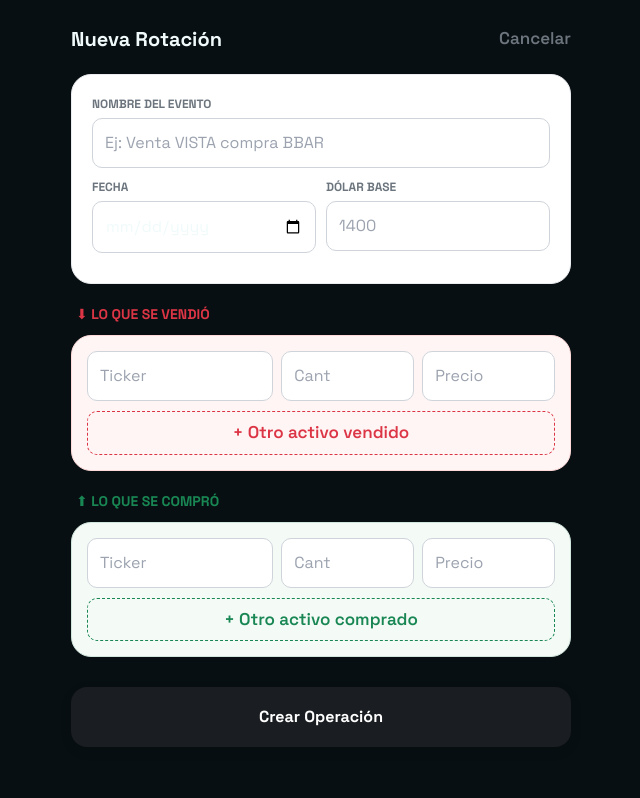
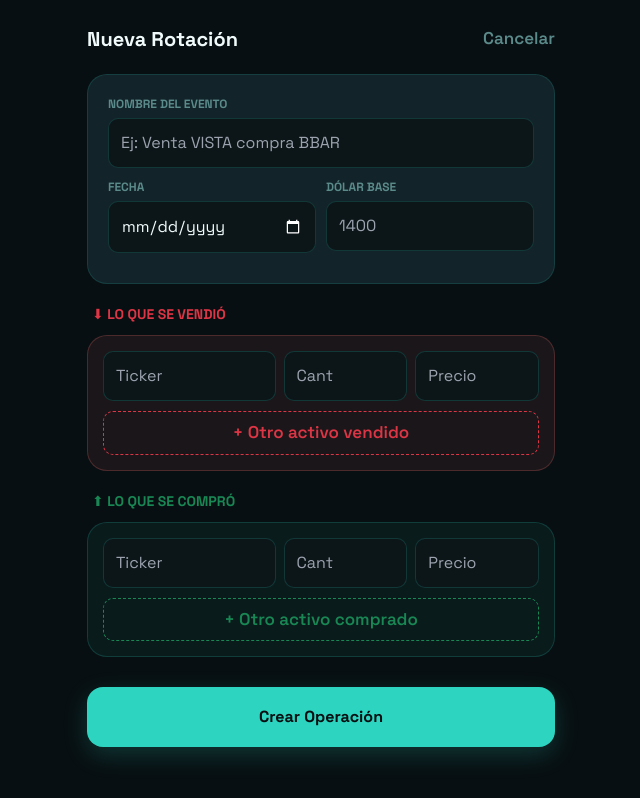
Before and after one commit to jpasman82/portfolio-tracker, a React (Vite) app: page /rotaciones/nueva in a window 1280 px wide. Shown: the whole page, without its empty margins (319-959 px from the left). Built offline with nearby package versions, Linux system fonts and the light colour scheme; no server answers; sample sign-in values are in the browser's storage; the HTML template or start-up script is replaced by a standard one.

Commit message:
fix colores y precios en estretegias

```diff
--- a/src/pages/EventDetail.jsx
+++ b/src/pages/EventDetail.jsx
@@ -24,7 +24,7 @@ export default function EventDetail() {
   const [currentUsdRate, setCurrentUsdRate] = useState('');
   const [eventName, setEventName] = useState('');
   const [saving, setSaving] = useState(false);
-  const [viewCurrency, setViewCurrency] = useState('ARS');
+  const [viewCurrency, setViewCurrency] = useState('USD');
 
   const formatInput = (val) => {
     if (val === undefined || val === null || val === '') return '';
@@ -263,9 +263,7 @@ export default function EventDetail() {
           const currUsd = parseNum(currentUsdRate) || 1;
           const pCompraUSD = pCompraARS / initUsd;
           const pActualUSD = pActualARS / currUsd;
-          const varPct = viewCurrency === 'USD'
-            ? (pCompraUSD > 0 ? ((pActualUSD / pCompraUSD) - 1) * 100 : 0)
-            : (pCompraARS > 0 ? ((pActualARS / pCompraARS) - 1) * 100 : 0);
+          const varPct = pCompraUSD > 0 ? ((pActualUSD / pCompraUSD) - 1) * 100 : 0;
 
           return (
             <div key={index} className="mb-4 pb-4 border-b border-teal-400/5">
@@ -284,7 +282,7 @@ export default function EventDetail() {
                   )}
                   {!isEditingStructure && pCompraARS > 0 && (
                     <div className={`font-mono text-[11px] uppercase tracking-[0.1em] px-2 py-0.5 rounded-lg ${varPct >= 0 ? 'bg-teal-400/10 text-teal-300' : 'bg-red-400/10 text-red-300'}`}>
-                      {varPct >= 0 ? '▲' : '▼'} {Math.abs(varPct).toFixed(1)}%
+                      {varPct >= 0 ? '▲' : '▼'} {Math.abs(varPct).toFixed(1)}% USD
                     </div>
                   )}
                 </div>
--- a/src/pages/NewEvent.jsx
+++ b/src/pages/NewEvent.jsx
@@ -86,21 +86,24 @@ export default function NewEvent() {
     width: '100%',
     padding: '12px',
     borderRadius: '10px',
-    border: '1px solid #ced4da',
+    border: '1px solid rgba(45, 212, 191, 0.18)',
     fontSize: '16px',
     marginBottom: '10px',
-    backgroundColor: '#fff',
+    backgroundColor: '#0C1518',
+    color: '#F0FAFA',
+    caretColor: '#2DD4BF',
+    colorScheme: 'dark',
     outline: 'none',
     boxSizing: 'border-box'
   };
 
   return (
-    <div style={{ padding: '24px 0', maxWidth: '500px', margin: 'auto' }}>
+    <div style={{ padding: '24px 16px 40px', maxWidth: '500px', margin: 'auto', minHeight: '100vh', backgroundColor: '#080F12', color: '#F0FAFA', boxSizing: 'border-box' }}>
       <div style={{ display: 'flex', justifyContent: 'space-between', alignItems: 'center', marginBottom: '20px' }}>
         <h2 style={{ fontSize: '20px', fontWeight: 800, margin: 0 }}>
           {isEditing ? 'Editar Rotación' : 'Nueva Rotación'}
         </h2>
-        <button onClick={() => navigate(-1)} style={{ background: 'none', border: 'none', color: '#6c757d', fontWeight: 600, cursor: 'pointer' }}>
+        <button onClick={() => navigate(-1)} style={{ background: 'none', border: 'none', color: '#5B8A8A', fontWeight: 600, cursor: 'pointer' }}>
           Cancelar
         </button>
       </div>
@@ -108,14 +111,14 @@ export default function NewEvent() {
       {/* ESTADO DE LA OPERACIÓN (SWITCH) */}
       {isEditing && (
         <div style={{
-          backgroundColor: isClosed ? '#1a1d21' : '#f8f9fa',
+          backgroundColor: isClosed ? '#1a1d21' : '#122329',
           padding: '15px',
           borderRadius: '16px',
           marginBottom: '20px',
           display: 'flex',
           alignItems: 'center',
           gap: '12px',
-          border: '1px solid #eaecef',
+          border: '1px solid rgba(45, 212, 191, 0.15)',
           transition: 'all 0.3s ease'
         }}>
           <input
@@ -128,7 +131,7 @@ export default function NewEvent() {
           <label htmlFor="closedStatus" style={{
             fontWeight: 700,
             fontSize: '14px',
-            color: isClosed ? 'white' : '#1a1d21',
+            color: isClosed ? 'white' : '#F0FAFA',
             cursor: 'pointer'
           }}>
             {isClosed ? '🔒 OPERACIÓN CERRADA' : '🔓 OPERACIÓN ABIERTA'}
@@ -136,17 +139,17 @@ export default function NewEvent() {
         </div>
       )}
 
-      <div style={{ backgroundColor: 'white', padding: '20px', borderRadius: '20px', border: '1px solid #eaecef', marginBottom: '20px' }}>
-        <label style={{ fontSize: '12px', fontWeight: 700, color: '#6c757d', marginBottom: '5px', display: 'block' }}>NOMBRE DEL EVENTO</label>
+      <div style={{ backgroundColor: '#122329', padding: '20px', borderRadius: '20px', border: '1px solid rgba(45, 212, 191, 0.15)', marginBottom: '20px' }}>
+        <label style={{ fontSize: '12px', fontWeight: 700, color: '#5B8A8A', marginBottom: '5px', display: 'block' }}>NOMBRE DEL EVENTO</label>
         <input type="text" placeholder="Ej: Venta VISTA compra BBAR" value={eventName} onChange={(e) => setEventName(e.target.value)} style={inputStyle} />
 
         <div style={{ display: 'flex', gap: '10px' }}>
           <div style={{ flex: 1 }}>
-            <label style={{ fontSize: '12px', fontWeight: 700, color: '#6c757d', marginBottom: '5px', display: 'block' }}>FECHA</label>
+            <label style={{ fontSize: '12px', fontWeight: 700, color: '#5B8A8A', marginBottom: '5px', display: 'block' }}>FECHA</label>
             <input type="date" value={tradeDate} onChange={(e) => setTradeDate(e.target.value)} style={inputStyle} />
           </div>
           <div style={{ flex: 1 }}>
-            <label style={{ fontSize: '12px', fontWeight: 700, color: '#6c757d', marginBottom: '5px', display: 'block' }}>DÓLAR BASE</label>
+            <label style={{ fontSize: '12px', fontWeight: 700, color: '#5B8A8A', marginBottom: '5px', display: 'block' }}>DÓLAR BASE</label>
             <input type="number" placeholder="1400" value={initialUsdRate} onChange={(e) => setInitialUsdRate(e.target.value)} style={inputStyle} />
           </div>
         </div>
@@ -154,7 +157,7 @@ export default function NewEvent() {
 
       {/* SECCIÓN VENTA */}
       <h3 style={{ fontSize: '14px', fontWeight: 700, color: '#dc3545', marginBottom: '10px', paddingLeft: '5px' }}>⬇ LO QUE SE VENDIÓ</h3>
-      <div style={{ backgroundColor: '#fff5f5', padding: '15px', borderRadius: '20px', marginBottom: '20px', border: '1px solid #ffdada' }}>
+      <div style={{ backgroundColor: 'rgba(248, 113, 113, 0.08)', padding: '15px', borderRadius: '20px', marginBottom: '20px', border: '1px solid rgba(248, 113, 113, 0.22)' }}>
         {soldAssets.map((asset, index) => (
           <div key={`sold-${index}`} style={{ display: 'flex', gap: '8px', marginBottom: '10px' }}>
             <input type="text" placeholder="Ticker" value={asset.ticker} onChange={(e) => handleAssetChange(index, 'ticker', e.target.value, 'sold')} style={{ ...inputStyle, marginBottom: 0, flex: 1.5 }} />
@@ -167,7 +170,7 @@ export default function NewEvent() {
 
       {/* SECCIÓN COMPRA */}
       <h3 style={{ fontSize: '14px', fontWeight: 700, color: '#198754', marginBottom: '10px', paddingLeft: '5px' }}>⬆ LO QUE SE COMPRÓ</h3>
-      <div style={{ backgroundColor: '#f4faf6', padding: '15px', borderRadius: '20px', marginBottom: '30px', border: '1px solid #d1e7dd' }}>
+      <div style={{ backgroundColor: 'rgba(45, 212, 191, 0.06)', padding: '15px', borderRadius: '20px', marginBottom: '30px', border: '1px solid rgba(45, 212, 191, 0.18)' }}>
         {boughtAssets.map((asset, index) => (
           <div key={`bought-${index}`} style={{ display: 'flex', gap: '8px', marginBottom: '10px' }}>
             <input type="text" placeholder="Ticker" value={asset.ticker} onChange={(e) => handleAssetChange(index, 'ticker', e.target.value, 'bought')} style={{ ...inputStyle, marginBottom: 0, flex: 1.5 }} />
@@ -178,7 +181,7 @@ export default function NewEvent() {
         <button onClick={() => addAssetRow('bought')} style={{ width: '100%', background: 'none', border: '1px dashed #198754', color: '#198754', padding: '8px', borderRadius: '10px', fontWeight: 600, cursor: 'pointer' }}>+ Otro activo comprado</button>
       </div>
 
-      <button onClick={handleSaveEvent} style={{ width: '100%', padding: '18px', backgroundColor: '#1a1d21', color: 'white', border: 'none', borderRadius: '16px', fontSize: '16px', fontWeight: 700, cursor: 'pointer', boxShadow: '0 4px 12px rgba(0,0,0,0.1)' }}>
+      <button onClick={handleSaveEvent} style={{ width: '100%', padding: '18px', backgroundColor: '#2DD4BF', color: '#080F12', border: 'none', borderRadius: '16px', fontSize: '16px', fontWeight: 700, cursor: 'pointer', boxShadow: '0 8px 24px rgba(45,212,191,0.2)' }}>
         {isEditing ? 'Guardar Cambios' : 'Crear Operación'}
       </button>
 
```
